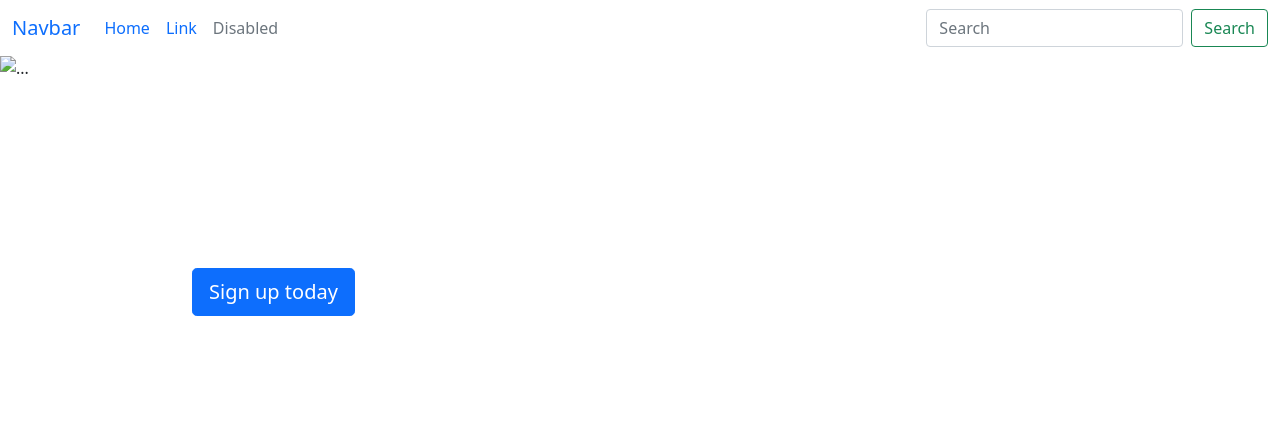
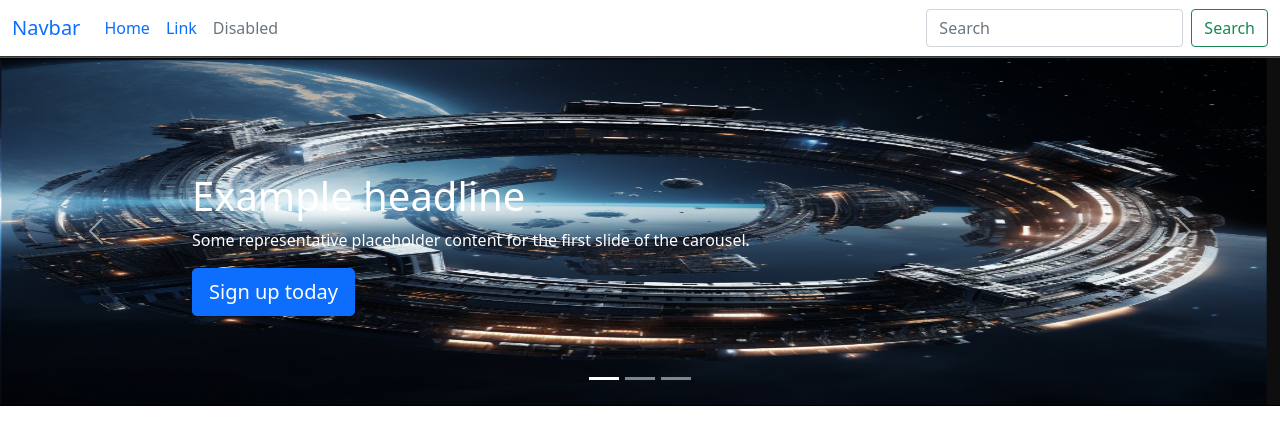
Before and after one commit to LKiet123/lab13, a plain HTML site: page index.html in a window 1280 px wide. Drawn offline with nearby package versions, Linux system fonts and the light colour scheme.

Commit message:
Update index.html

```diff
--- a/index.html
+++ b/index.html
@@ -69,7 +69,7 @@
                 </div>
                 <div class="carousel-inner">
                     <div class="carousel-item active">
-                        <img src="img/vutru.png" class="d-block w-100" height="350px" alt="...">
+                        <img src="vutru.png" class="d-block w-100" height="350px" alt="...">
                         <div class="carousel-caption d-none d-md-block text-start">
                             <h1>Example headline</h1>
                             <p>Some representative placeholder content for the
@@ -78,7 +78,7 @@
                         </div>
                     </div>
                     <div class="carousel-item">
-                        <img src="img/vutru.png" class="d-block w-100" height="350px" alt="...">
+                        <img src="vutru.png" class="d-block w-100" height="350px" alt="...">
                         <div class="carousel-caption d-none d-md-block text-start">
                           <h1>Another example headline</h1>
                           <p>Some representative placeholder content for the
@@ -87,7 +87,7 @@
                       </div>
                     </div>
                     <div class="carousel-item">
-                        <img src="img/vutru.png" class="d-block w-100" height="350px" alt="...">
+                        <img src="vutru.png" class="d-block w-100" height="350px" alt="...">
                         <div class="carousel-caption d-none d-md-block text-start">
                           <h1>Example headline</h1>
                           <p>Some representative placeholder content for the
```
